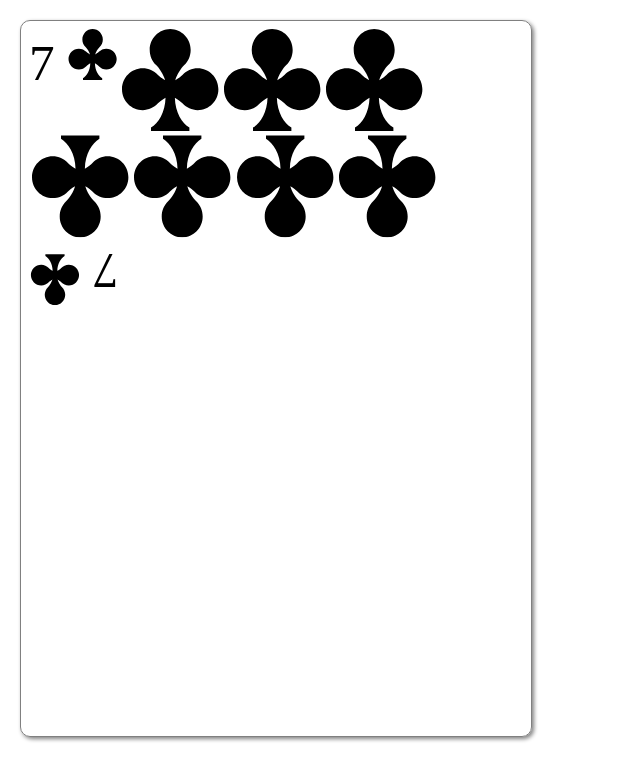
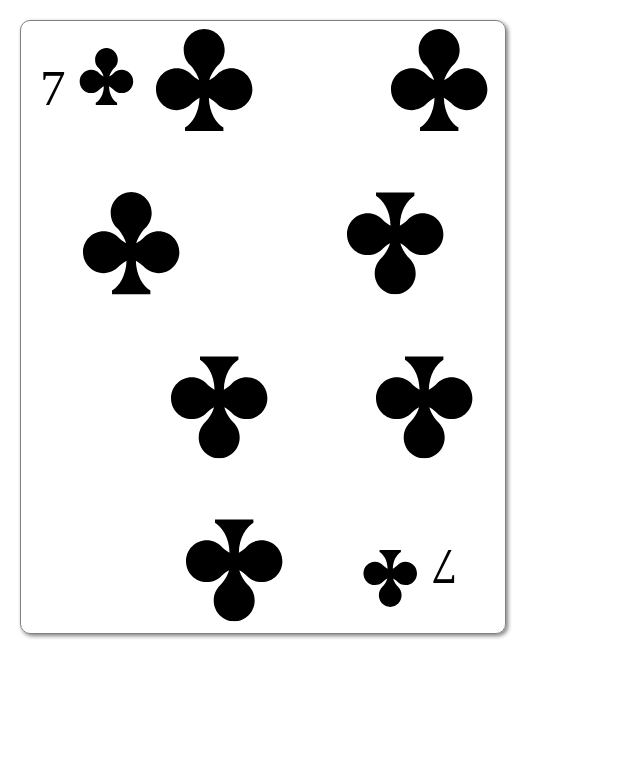
Before and after one commit to santo28/WDD-331, a plain HTML site: page Grid-Framework/grid.html in a window 1280 px wide. Shown: the whole page, without its empty margins (0-640 px from the left). Drawn offline with Linux system fonts and the light colour scheme.

Commit message:
Grid-done

```diff
--- /dev/null
+++ b/Grid-Framework/_partials.scss
@@ -0,0 +1,33 @@
+//variables to setup basic size and shape of the card and pips
+$card-width: 40vw;
+$card-height: $card-width * 1.4;
+$font-size-number: $card-width * 0.1;
+$icon-size: $card-width / 4.5;
+
+$num-columns: 8;
+$one-column: 100% / $num_columns;
+$loop-start: 1;
+$loop-end: $num-columns + 1;
+
+$one-column: 12.5%;
+@mixin col($span-num) {
+  flex: 0 0 $one-column * $span-num;
+}
+
+@mixin offset($offset-num) {
+  margin-left: $one-column * $offset-num;
+}
+
+//make column classes
+@for $index from $loop-start to $loop-end {
+    .col-#{$index} {
+        @include col($index);
+    }
+}
+
+//make offset classes
+@for $index from $loop-start to $loop-end {
+    .offset-#{$index} {
+        @include offset($index);
+    }
+}
--- a/Grid-Framework/grid.html
+++ b/Grid-Framework/grid.html
@@ -28,50 +28,50 @@
 <div class="card card-front">
 <div class="row">
   <!-- this will be for the small pip in the top left corner with the number of the card -->
-    <div class="number cell">7
+    <div class="number cell col-1">7
         <svg class="icon">
             <use xlink:href="#icon-clubs"></use>
         </svg>
     </div>
   <!-- then 7 more pips for the body of the card -->
-    <div class="cell">
+  <div class="cell col-2">
     <svg class="icon">
         <use xlink:href="#icon-clubs"></use>
     </svg>
 </div>
-    <div class="cell">
+<div class="cell col-2 offset-2">
     <svg class="icon">
         <use xlink:href="#icon-clubs"></use>
     </svg>
 </div>
 
-    <div class="cell">
+<div class="cell col-8">
     <svg class="icon">
         <use xlink:href="#icon-clubs"></use>
     </svg>
 </div>
-    <div class="cell" >
+<div class="cell col-2 offset-1">
     <svg class="icon rotate">
         <use xlink:href="#icon-clubs"></use>
     </svg>
 </div>
-    <div class="cell">
+<div class="cell col-2 offset-2">
     <svg class="icon rotate">
         <use xlink:href="#icon-clubs"></use>
     </svg>
 </div>
-    <div class="cell">
+<div class="cell col-2 offset-1">
     <svg class="icon rotate">
         <use xlink:href="#icon-clubs"></use>
     </svg>
 </div>
-    <div class="cell">
+<div class="cell col-2 offset-2">
     <svg class="icon rotate">
         <use xlink:href="#icon-clubs"></use>
     </svg>
 </div>
   <!-- Then the number and pip for the bottom right...upside down -->
-    <div class="rotate number cell">7
+    <div class="rotate number cell col-1">7
         <svg class="icon">
             <use xlink:href="#icon-clubs"></use>
         </svg>
--- a/Grid-Framework/grid.scss
+++ b/Grid-Framework/grid.scss
@@ -1,8 +1,3 @@
-//variables to setup basic size and shape of the card and pips
-$card-width: 40vw;
-$card-height: $card-width*1.4;
-$font-size-number: $card-width * 0.1;
-$icon-size: $card-width / 5;
 
 *,
 *:before,
@@ -12,16 +7,11 @@ $icon-size: $card-width / 5;
   padding: 0;
 }
 
-.row {
-    display: flex;
-    flex-flow: row wrap;
-}
-
 //styles to draw a basic outline of a card
 .card {
   border: 1px solid grey;
-    height: $card-height;
-    width: $card-width;
+  height: 48vw;
+  width: 38vw;
   border-radius: 10px;
   margin: 20px;
   box-shadow: 2px 2px 4px grey;
@@ -29,25 +19,22 @@ $icon-size: $card-width / 5;
 
 //because it is a card front we want a bit of extra padding
 .card-front {
-    padding: .5em;
+  padding: 0.5em;
 }
-
-
-
 
 //set icon size
 .icon {
-    width: $icon-size;
-    height: $icon-size;
+  width: 8vw;
+  height: 8vw;
 }
 
 .number {
   text-align: center;
-    font-size: $font-size-number;
+  font-size: 4vw;
   //an icon that is part of a number should be half the normal size
   & > .icon {
-        width: $icon-size * .5;
-        height: $icon-size *.5;
+    width: $icon-size * 0.5;
+    height: $icon-size * 0.5;
   }
 }
 
@@ -55,3 +42,16 @@ $icon-size: $card-width / 5;
 .rotate {
   transform: rotate(180deg);
 }
+
+.row {
+  display: flex;
+  flex-flow: row wrap;
+  align-items: center;
+  align-content: space-between;
+  height: 100%;
+}
+
+.cell {
+  flex: 1;
+  text-align: center;
+}
```
Also changed, not shown: Grid-Framework/grid.css, 1 other file. Lines whose indentation alone changed are shown as unchanged.
